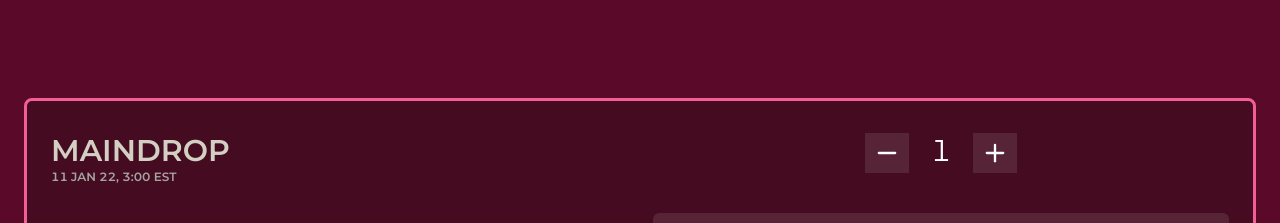
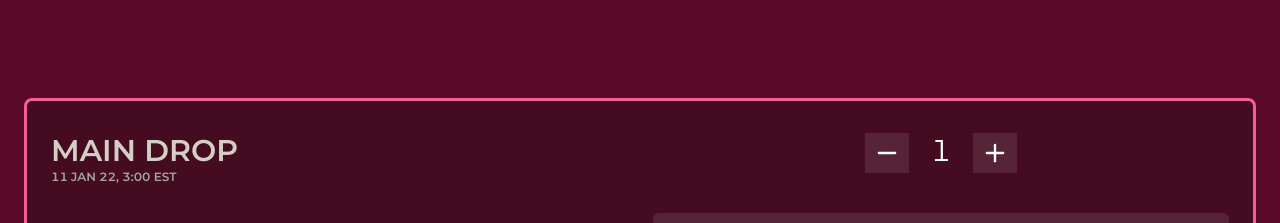
Before and after one commit to nftRabits/roughnecks, a Next.js app: page / in a window 1280 px wide. Shown: the part 1700-1923 px from the top of the page. Built offline with nearby package versions, Linux system fonts and the light colour scheme.

Commit message:
maindrop changed to main drop

```diff
--- a/views/Mint.js
+++ b/views/Mint.js
@@ -15,7 +15,7 @@ const Mint = () => {
                         <div className="mb-16 sm:mb-0">
                             <Fade bottom>
                                 <h1 className="text-3xl text-off text-center sm:text-left font-semibold">
-                                    MAINDROP
+                                    MAIN DROP
                                 </h1>
                             </Fade>
                             <Fade bottom>
```
